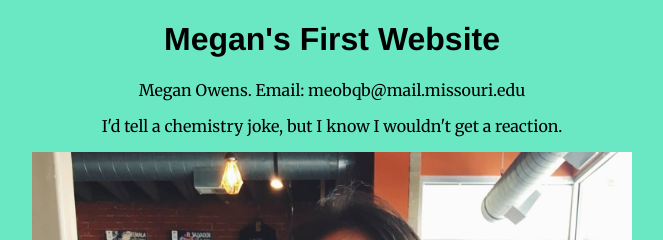
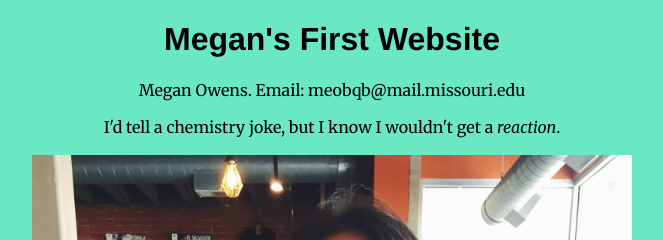
Before and after one commit to j4502-fs16/Mowens, a plain HTML site: page index.html in a window 1280 px wide. Shown: the top 240 px of the page, 308-971 px from the left. Drawn offline with Linux system fonts and the light colour scheme.

Commit message:
Added merriweather sans

```diff
--- a/index.html
+++ b/index.html
@@ -5,7 +5,7 @@
   <head>
     <title>Megan's class example page</title>
     <meta http-equiv="content-type" content="text/html;charset=utf-8" />
-    <link href="https://fonts.googleapis.com/css?family=Merriweather:400,400i" rel="stylesheet">
+  <link href="https://fonts.googleapis.com/css?family=Merriweather+Sans:400,700,700i|Merriweather:400,400i" rel="stylesheet"/>
     <link rel="stylesheet" type="text/css" href="style.css" />
   </head>
 
@@ -15,7 +15,9 @@
 
     <h1>Megan's First Website</h1>
     <p>Megan Owens. Email: meobqb@mail.missouri.edu </p>
-    <p>I'd tell a chemistry joke, but I know I wouldn't get a reaction.</p>
+    <p>I'd tell a chemistry joke, but I know I wouldn't get a <em>reaction</em>.</p>
+
+
     <a href="mailto:meobqb@mail.missouri.edu">
       <img src="MeganOwens.jpg" alt="A picture of Megan Owens" width="300px"/>
 </a>
--- a/style.css
+++ b/style.css
@@ -10,9 +10,14 @@ h1{
 
 p{
   Color: black;
-  font-family: 'Merriweather', serif;
-  font-size:1rem;
+  font-family: 'Merriweather', Georgia, "Times New Roman",serif;
+  font-size: 1rem;
+  line-height: 1.35rem;
 
+}
+
+em{
+  font-style:italic;
 }
 
 body {
```
